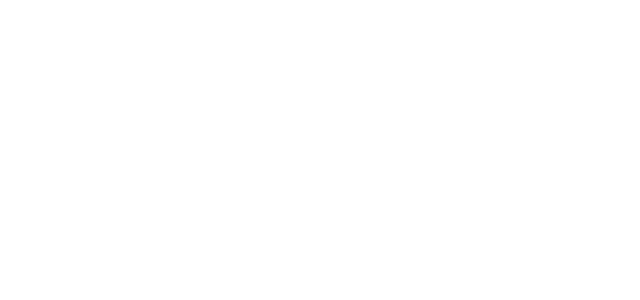
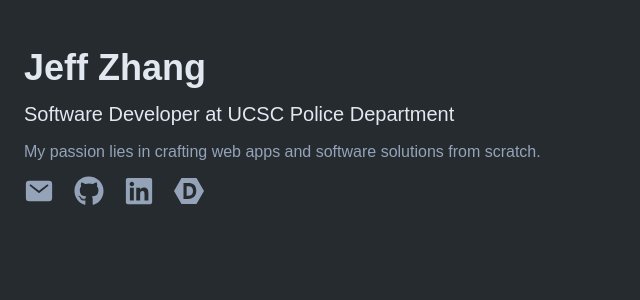
Before and after one commit to Jeffuz/Personal-Portfolio, a React (Create React App) app: page /projects in a window 1280 px wide. Shown: the top 300 px of the page, without its empty margins (0-640 px from the left). Built offline with nearby package versions, Linux system fonts and the light colour scheme.

Commit message:
complete me

```diff
--- a/src/App.js
+++ b/src/App.js
@@ -1,11 +1,12 @@
 import './App.css';
 import React from 'react';
+import Me from './components/me';
 
 function App() {
   return (
-    <div>
-
-    </div>
+    <>
+      <div className='mx-6 mt-12 pb-24'><Me/></div>
+    </>
   );
 }
 
--- /dev/null
+++ b/src/components/experience.jsx
@@ -0,0 +1,9 @@
+import React from 'react'
+
+const experience = () => {
+  return (
+    <div>experience</div>
+  )
+}
+
+export default experience
--- /dev/null
+++ b/src/components/me.jsx
@@ -0,0 +1,27 @@
+import React from 'react'
+import { FaGithub, FaLinkedin } from "react-icons/fa";
+import { IoMail } from "react-icons/io5";
+import { SiDevpost } from "react-icons/si";
+
+
+const Me = () => {
+  return (
+    <div className='flex flex-col gap-3 w-[60%]'>
+        {/* Name */}
+        <div id='user_name' className='text-4xl font-bold text-slate-200'>Jeff Zhang</div>
+        {/* Current Position */}
+        <div id='user_current_position' className='text-xl font-medium text-slate-200'>Software Developer at UCSC Police Department</div>
+        {/*  Slogan */}
+        <div id='user_slogan' className='text-slate-400 text-md font-medium'>My passion lies in crafting web apps and software solutions from scratch.</div>
+        {/* Social Media Icons */}
+        <div id='user_socials' className='flex gap-5'>
+            <IoMail size={30} className='me_social_media_icons'/>
+            <FaGithub size={30} className='me_social_media_icons'/>
+            <FaLinkedin size={30} className='me_social_media_icons'/>
+            <SiDevpost size={30} className='me_social_media_icons'/>
+        </div>
+    </div>
+  )
+}
+
+export default Me
--- a/src/index.css
+++ b/src/index.css
@@ -1,3 +1,19 @@
 @tailwind base;
 @tailwind components;
 @tailwind utilities;
+
+body {
+  background-color: #262B30;
+}
+
+:root {
+  font-family: Inter, sans-serif;
+  font-feature-settings: 'liga' 1, 'calt' 1; /* fix for Chrome */
+}
+@supports (font-variation-settings: normal) {
+  :root { font-family: InterVariable, sans-serif; }
+}
+
+.me_social_media_icons {
+  @apply text-slate-400 hover:text-slate-200 duration-200;
+}
```
Also changed, not shown: src/components/about.jsx (added), src/components/projects.jsx (added), src/components/resume.jsx (added).
